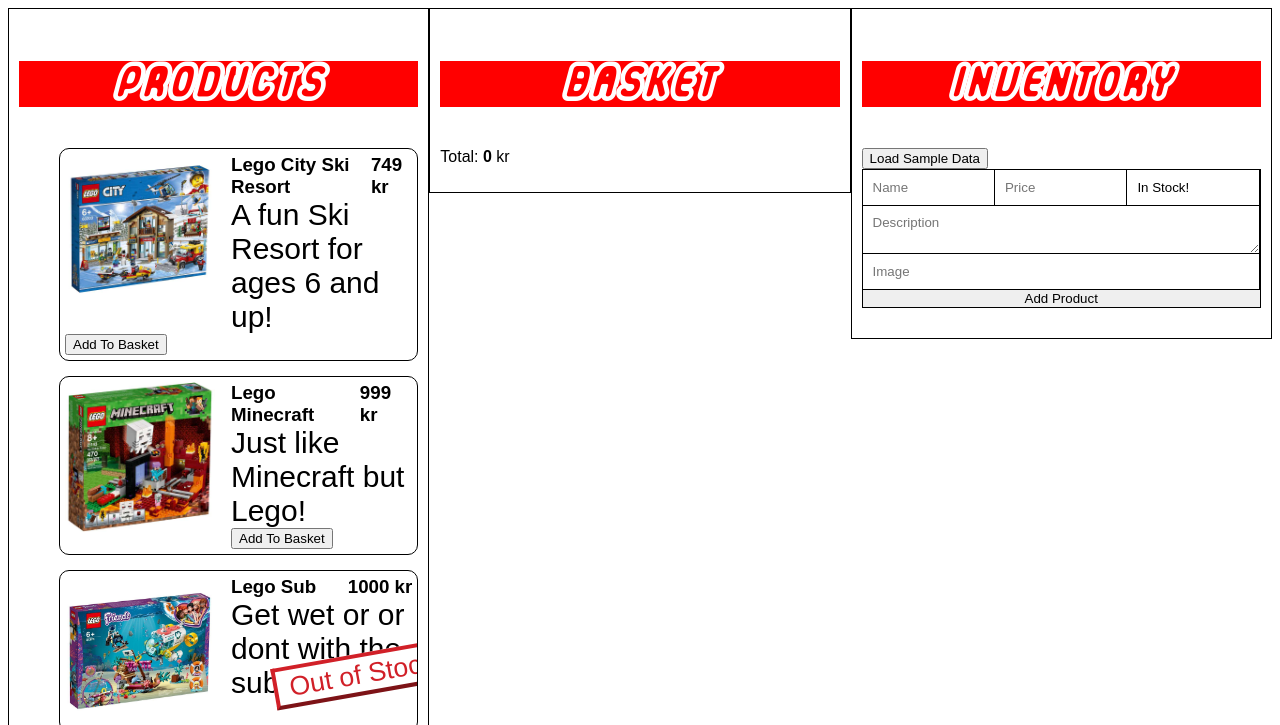
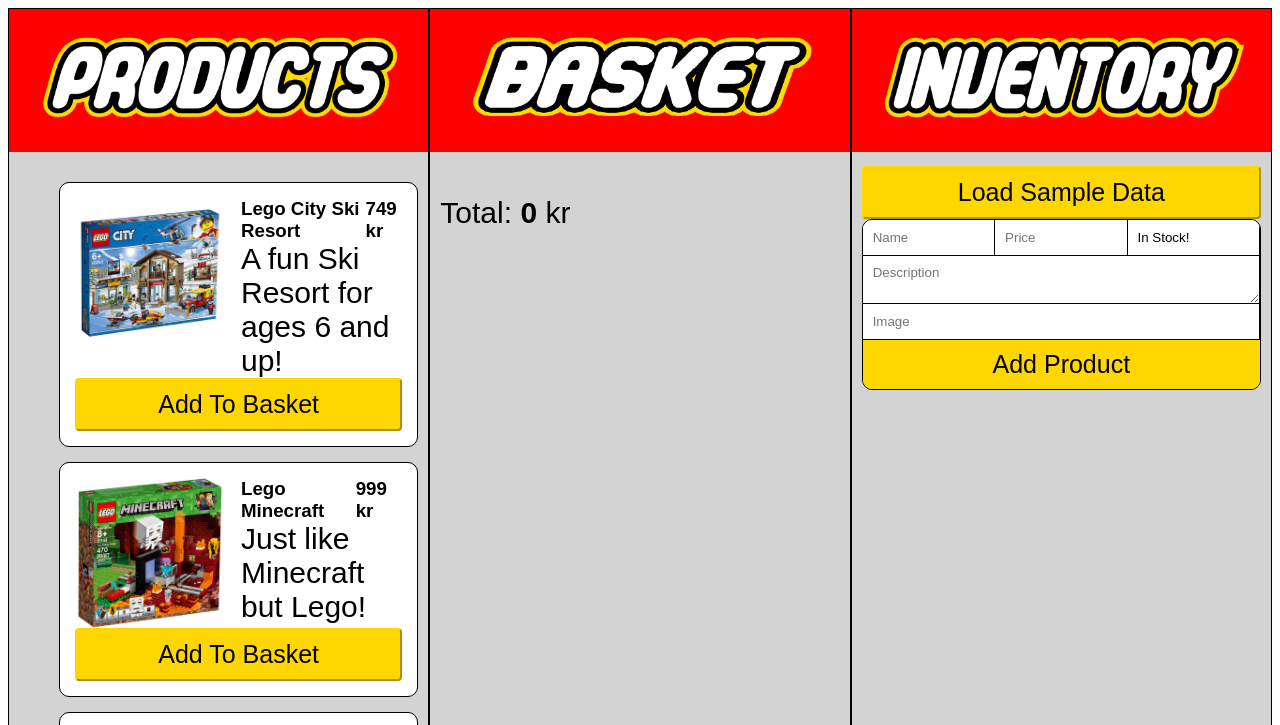
Before and after one commit to Spiderixius/react-shopping-cart, a React app in the folder react-shopping-cart/: page / in a window 1280 px wide. Both pictures are taken after a click on the button "Load Sample Data". Shown: the top 725 px of the page. Built offline with nearby package versions, Linux system fonts and the light colour scheme.

Commit message:
Worked on CSS styling.

```diff
--- a/react-shopping-cart/src/components/AddProduct.js
+++ b/react-shopping-cart/src/components/AddProduct.js
@@ -35,7 +35,9 @@
         </select>
         <textarea name='description' placeholder='Description' required ref={this.descriptionRef} />
         <input name='image' type='text' placeholder='Image' required ref={this.imageRef} />
-        <button type='submit'>Add Product</button>
+        <button className='main-button' type='submit'>
+          Add Product
+        </button>
       </form>
     );
   }
--- a/react-shopping-cart/src/components/App.js
+++ b/react-shopping-cart/src/components/App.js
@@ -8,6 +8,10 @@
 import Product from './Product';
 import Basket from './Basket';
 import Inventory from './Inventory';
+
+import productLogo from '../logos/productLogo.png';
+import basketLogo from '../logos/basketLogo.png';
+import inventoryLogo from '../logos/inventoryLogo.png';
 
 class App extends React.Component {
   /** The state represented as an object. Contains the products and the basket. */
@@ -52,20 +56,26 @@
     return (
       <div className='row'>
         <div className='column'>
-          <h2 className='column-title'>PRODUCTS</h2>
+          <img className='column-title' src={productLogo} alt='products'></img>
+          <div className='column-content'>
             <ul className='products'>
               {Object.keys(this.state.products).map(key => (
                 <Product key={key} id={key} data={this.state.products[key]} addToBasket={this.addToBasket} />
               ))}
             </ul>
           </div>
+        </div>
         <div className='column'>
-          <h2 className='column-title'>BASKET</h2>
+          <img className='column-title basket' src={basketLogo} alt='basket'></img>
+          <div className='column-content'>
             <Basket products={this.state.products} basket={this.state.basket} />
           </div>
+        </div>
         <div className='column'>
-          <h2 className='column-title'>INVENTORY</h2>
+          <img className='column-title' src={inventoryLogo} alt='inventory'></img>
+          <div className='column-content'>
             <Inventory addProduct={this.addProduct} loadSampleData={this.loadSampleData}></Inventory>
+          </div>
         </div>
       </div>
     );
--- a/react-shopping-cart/src/components/Basket.js
+++ b/react-shopping-cart/src/components/Basket.js
@@ -17,7 +17,7 @@
     if (!isAvailable) {
       return <li key={key}>Sorry {product ? product.name : 'product'} is out of stock!</li>;
     }
-    return <li key={key}>{`${count} x ${product.name} = ${count * product.price} kr`}</li>;
+    return <li key={key}>{`${count} x ${product.name} ${count * product.price} kr`}</li>;
   };
 
   render() {
@@ -35,7 +35,7 @@
     }, 0);
 
     return (
-      <div>
+      <div className='basket'>
         <ul>{basketIDs.map(this.displayBasket)}</ul>
         <p>
           Total: <strong>{totalPrice}</strong> kr
--- a/react-shopping-cart/src/components/Inventory.js
+++ b/react-shopping-cart/src/components/Inventory.js
@@ -9,7 +9,9 @@
   render() {
     return (
       <>
-        <button onClick={this.props.loadSampleData}>Load Sample Data</button>
+        <button className='main-button' onClick={this.props.loadSampleData}>
+          Load Sample Data
+        </button>
         <AddProduct addProduct={this.props.addProduct}></AddProduct>
       </>
     );
--- a/react-shopping-cart/src/components/Product.js
+++ b/react-shopping-cart/src/components/Product.js
@@ -17,7 +17,7 @@
           <span className='product-price'>{price} kr</span>
         </h3>
         <p className='product-description'>{description}</p>
-        <button onClick={() => this.props.addToBasket(this.props.id)} disabled={!isAvailable}>
+        <button className='main-button' onClick={() => this.props.addToBasket(this.props.id)} disabled={!isAvailable}>
           {isAvailable ? 'Add To Basket' : 'Out of Stock!'}
         </button>
       </li>
--- a/react-shopping-cart/src/css/styles.css
+++ b/react-shopping-cart/src/css/styles.css
@@ -4,33 +4,42 @@
 }
 
 @font-face {
-  font-family: myFirstFont;
+  font-family: legoFont;
   src: url('Legothick.ttf');
 }
 
+.row {
+  display: table;
+  background-color: #d3d3d3;
+}
+
 .column {
-  float: left;
+  display: table-cell;
   border: 1px solid black;
   width: 33.33%;
+}
+
+/* .column-title {
+  font-family: legoFont;
+  color: white;
+  background-color: red;
+  font-size: 50px;
+  text-shadow: -1px 0 black, 0 1px black, 1px 0 black, 0 -1px black;
+  text-align: center;
+} */
+
+.column-title {
+  width: 100%;
+  background-color: yellow;
+}
+
+.column-content {
+  width: 100%;
   padding: 10px;
 }
 
-.column-title {
-  font-family: myFirstFont;
-  color: white;
-  background-color: red;
-  font-size: 50px;
-
-  text-align: center;
-}
-
-.row:after {
-  content: '';
-  display: table;
-  clear: both;
-}
-
 .product-form {
+  border-radius: 10px;
   margin-bottom: 20px;
   border: 1px solid #000;
   overflow: hidden;
@@ -56,7 +65,7 @@
 .product-form textarea:focus,
 .product-form select:focus {
   outline: 0;
-  background: #cfaeae;
+  background: #eeece8;
 }
 .product-form textarea {
   width: 100%;
@@ -67,12 +76,31 @@
 .product-form button {
   width: 100%;
   border: 0;
+  border-radius: 0px;
+}
+
+.main-button {
+  background-color: gold;
+  border-color: gold;
+  font-size: 25px;
+  padding: 10px;
+  border-radius: 4px;
+  box-shadow: none;
+  cursor: pointer;
+  width: 100%;
+}
+
+.main-button:hover {
+  background-color: white;
+  color: black;
+  transition: 0.3s;
 }
 
 .product {
   border: 1px solid black;
   border-radius: 10px;
-  padding: 5px;
+  background-color: white;
+  padding: 15px;
   margin-bottom: 15px;
   overflow: hidden;
 }
@@ -96,10 +124,18 @@
   margin-right: 1rem;
 }
 
-button[disabled],
+.main-button[disabled],
 input[type='submit'][disabled] {
-  color: #d12028;
-  background: #fff;
+  color: white;
+  background: red;
   border-color: #d12028;
-  transform: rotate(-10deg) scale(2) translateX(50%) translateY(-50%);
+  border: 2px;
+  width: 100%;
+  transform: rotate(-20deg) scale(1.3) translateX(0%) translateY(-100%);
+  transition: 1s;
+  cursor: not-allowed;
 }
+
+.basket {
+  font-size: 30px;
+}
```
Also changed, not shown: react-shopping-cart/src/logos/basketLogo.png (added), react-shopping-cart/src/logos/inventoryLogo.png (added), react-shopping-cart/src/logos/productLogo.png (added). Lines whose indentation alone changed are shown as unchanged.
